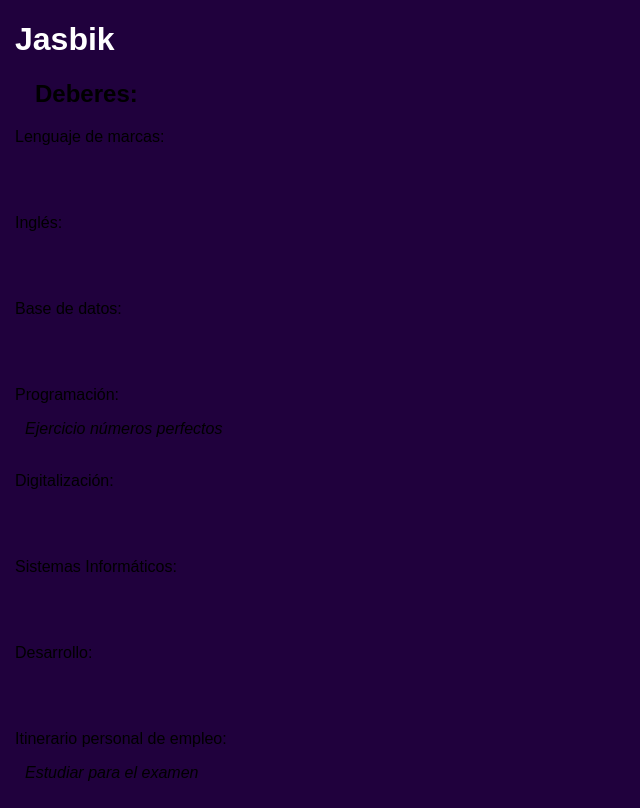
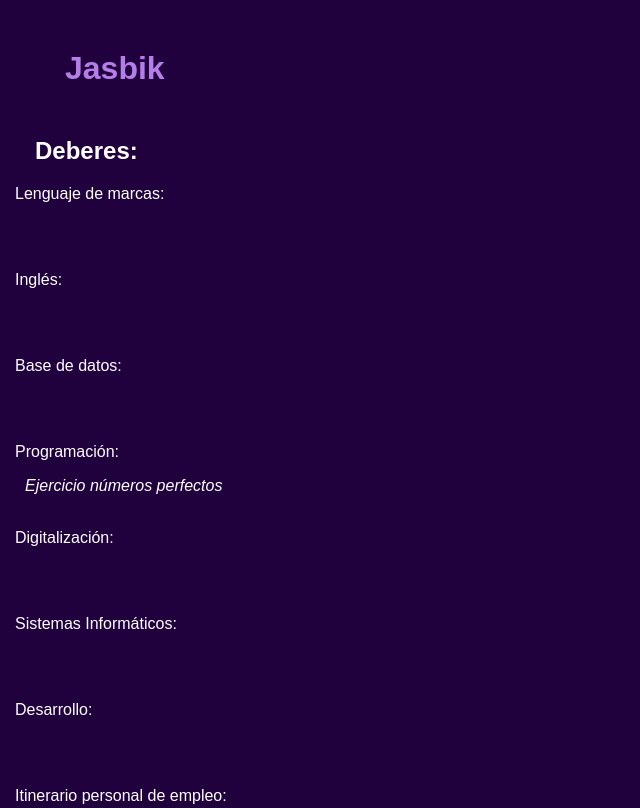
Before and after one commit to joaquinalvarezsanchez6-create/Jasbik, a plain HTML site: page index.html in a window 1280 px wide. Shown: the top 808 px of the page, without its empty margins (0-640 px from the left). Drawn offline with Linux system fonts and the light colour scheme.

Commit message:
Update tilo.css

```diff
--- a/css/tilo.css
+++ b/css/tilo.css
@@ -2,6 +2,7 @@ body {
   font-family: Arial, sans-serif;
   margin: 15px;
   background-color: oklab(20.225% 0.05386 -0.08977);
+  color: oklch(100% 0.00011 271.152);
 }
 em {
   font-family: Arial, sans-serif;
@@ -12,5 +13,7 @@ strong {
   margin: 20px;
 }
 h1 {
-  color: hsl(0, 0%, 100%);
+  color: oklab(68.943% 0.09657 -0.13033);
+  font-family: Arial, sans-serif;
+  margin: 50px;
 }
```
